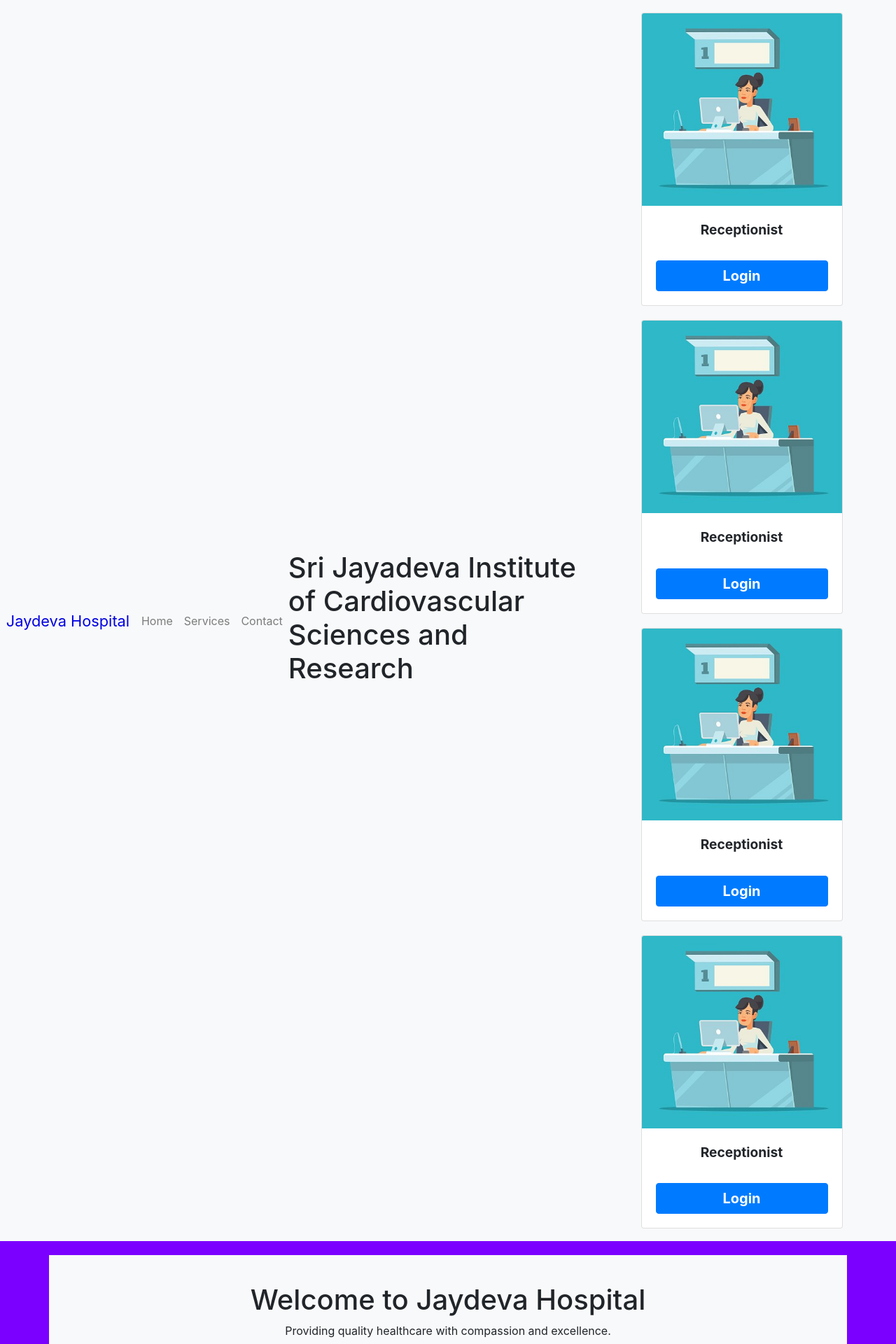
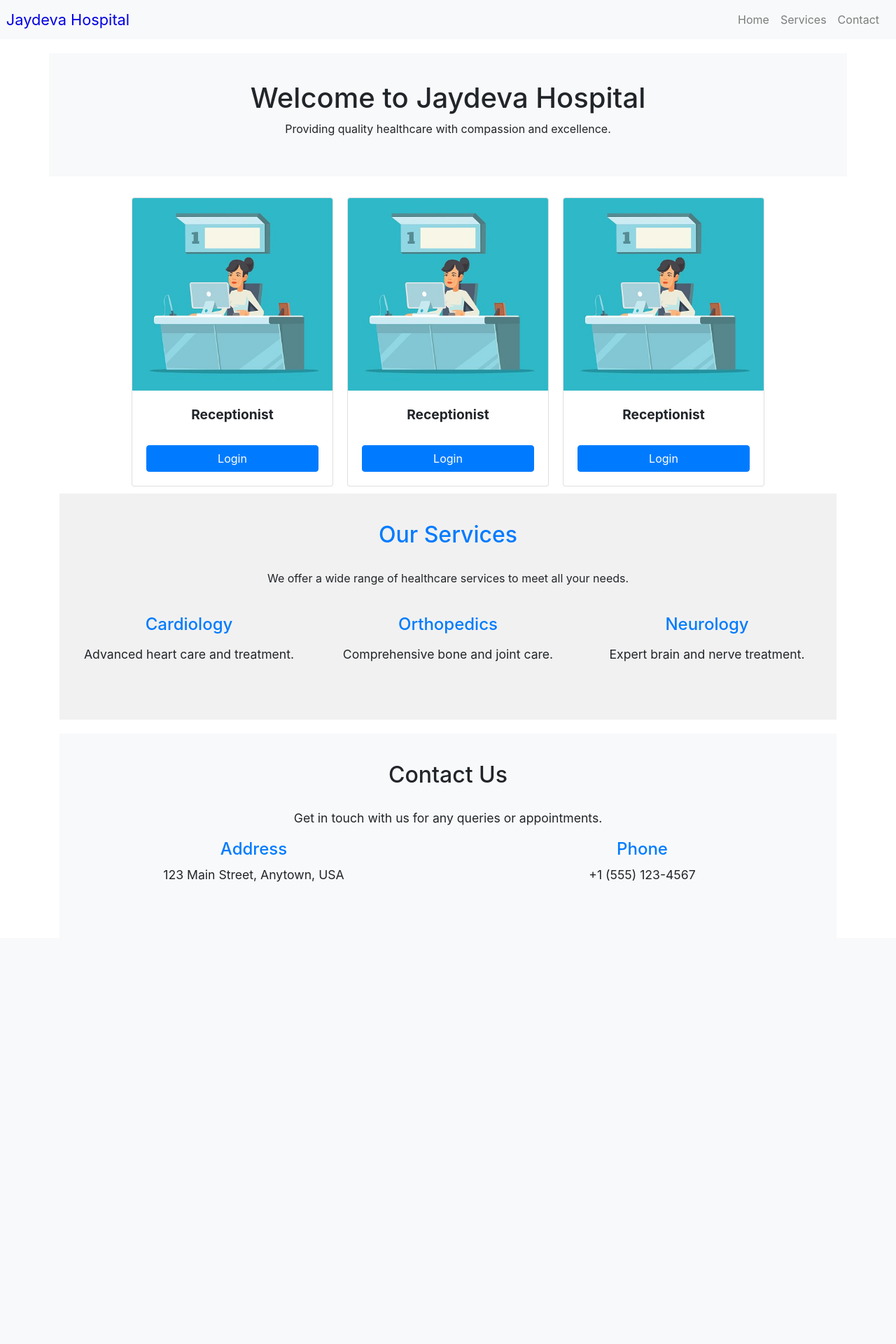
Before and after one commit to dhruva-star88/Code-pulse1, a Django app: page / in a window 1280 px wide. Shown: the top 1920 px of the page at 70% size. After the commit the page ends 1260 px from the top, so only its background shows below. Run offline with Django 4.2, Linux system fonts and the light colour scheme; some libraries are stand-ins or nearby versions.

Commit message:
fixed some issues

```diff
--- a/templates/home.html
+++ b/templates/home.html
@@ -1,6 +1,3 @@
-
-
-
 {% load static %}
 
 <!DOCTYPE html>
@@ -9,10 +6,8 @@
   <meta charset="UTF-8">
   <meta name="viewport" content="width=device-width, initial-scale=1.0">
   <title>Hospital Homepage</title>
-  <link href="styles.css" rel="stylesheet">
+  <link href='{% static "styles.css" %}' rel="stylesheet">
   <link href="https://stackpath.bootstrapcdn.com/bootstrap/4.5.2/css/bootstrap.min.css" rel="stylesheet">
-
-
 </head>
 <body>
   <!-- Navigation Bar -->
@@ -33,43 +28,6 @@
           <a class="nav-link" href="#contact">Contact</a>
         </li>
       </ul>
-
-  <link href="{% static 'styles.css' %}" rel="stylesheet"/>
-</head>
-<body>
-    <h1>Sri Jayadeva Institute of Cardiovascular Sciences and Research</h1>
-    <div class="container d-flex justify-content-center">
-
-        <div class="card" style="width: 18rem;">
-            <img src= "{% static 'receptionist.jpg' %}" class="card-img-top" alt="...">
-            <div class="card-body text-center">
-              Receptionist
-            </div>
-                <a href='admin/' class="text btn btn-primary">Login</a>
-          </div>
-          <div class="card" style="width: 18rem;">
-            <img src="{% static 'receptionist.jpg' %}" class="card-img-top" alt="...">
-            <div class="card-body text-center">
-              Receptionist
-            </div>
-                <a href="#" class="text btn btn-primary">Login</a>
-          </div>
-          <div class="card" style="width: 18rem;">
-            <img src="{% static 'receptionist.jpg' %}" class="card-img-top" alt="...">
-            <div class="card-body text-center">
-              Receptionist
-            </div>
-                <a href="#" class="text btn btn-primary">Login</a>
-          </div>
-          <div class="card" style="width: 18rem;">
-            <img src="{% static 'receptionist.jpg' %}" class="card-img-top" alt="...">
-            <div class="card-body text-center">
-              Receptionist
-            </div>
-                <a href="#" class="text btn btn-primary">Login</a>
-          </div>
-
-    </div>
   </nav>
 
 
@@ -81,21 +39,21 @@
 
   <div class="container d-flex flex-wrap justify-content-center">
     <div class="card" style="width: 18rem;">
-      <img src="receptionist.jpg" class="card-img-top" alt="Receptionist">
+      <img src='{% static "receptionist.jpg" %}' class="card-img-top" alt="Receptionist">
+      <div class="card-body text-center">
+        Receptionist
+      </div>
+      <a href="admin/" class="text btn btn-primary">Login</a>
+    </div>
+    <div class="card" style="width: 18rem;">
+      <img src='{% static "receptionist.jpg" %}'class="card-img-top" alt="Receptionist">
       <div class="card-body text-center">
         Receptionist
       </div>
       <a href="#" class="text btn btn-primary">Login</a>
     </div>
     <div class="card" style="width: 18rem;">
-      <img src="staff.jpg" class="card-img-top" alt="Receptionist">
-      <div class="card-body text-center">
-        Receptionist
-      </div>
-      <a href="#" class="text btn btn-primary">Login</a>
-    </div>
-    <div class="card" style="width: 18rem;">
-      <img src="aboutUs.jpg" class="card-img-top" alt="Receptionist">
+      <img src='{% static "receptionist.jpg" %}' class="card-img-top" alt="Receptionist">
       <div class="card-body text-center">
         Receptionist
       </div>
```
